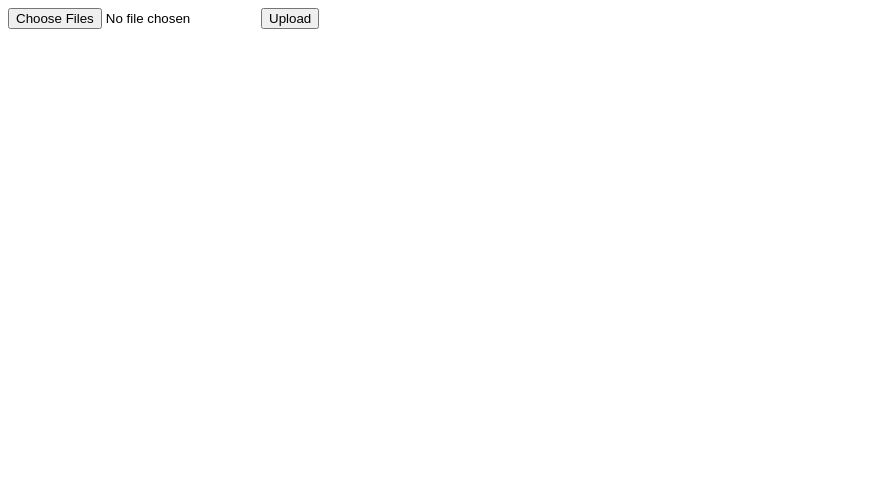
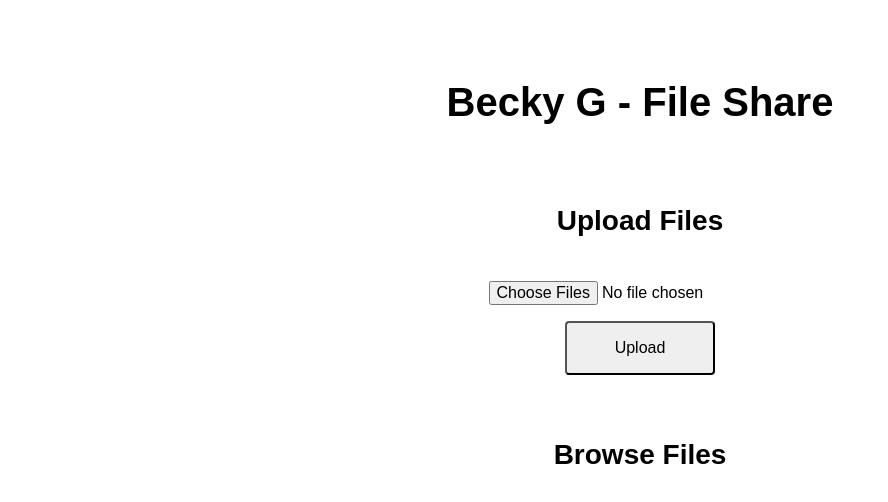
Before and after one commit to DanielPitfield/Becky-G-File-Share, a React (Vite) app in the folder client/: page / in a window 1280 px wide. Shown: the top 502 px of the page, without its empty margins (0-888 px from the left). Built offline with nearby package versions, Linux system fonts and the light colour scheme.

Commit message:
styling (initial)

```diff
--- a/client/src/App.jsx
+++ b/client/src/App.jsx
@@ -4,7 +4,16 @@
 const App = () => {
   return (
     <div>
-      <UploadForm />
+      <h1 className="title">Becky G - File Share</h1>
+
+      <section>
+        <h3 className="subtitle">Upload Files</h3>
+        <UploadForm />
+      </section>
+
+      <section>
+        <h3 className="subtitle">Browse Files</h3>
+      </section>
     </div>
   );
 };
--- a/client/src/components/UploadForm.jsx
+++ b/client/src/components/UploadForm.jsx
@@ -1,8 +1,8 @@
 const UploadForm = () => {
   return (
-    <form action="/upload" method="POST" encType="multipart/form-data">
-      <input type="file" name="fileInput" multiple />
-      <input type="submit" value="Upload" />
+    <form className="file-upload-form" action="/upload" method="POST" encType="multipart/form-data">
+      <input className="file-input" type="file" name="fileInput" multiple />
+      <input className="submit-button" type="submit" value="Upload" />
     </form>
   );
 };
--- a/client/src/main.jsx
+++ b/client/src/main.jsx
@@ -1,7 +1,7 @@
 import React from "react";
 import ReactDOM from "react-dom/client";
 import App from "./App";
-import "./styles/index.css";
+import "./styles/globals.css";
 
 ReactDOM.createRoot(document.getElementById("root")).render(
   <React.StrictMode>
--- a/client/src/styles/App.css
+++ b/client/src/styles/App.css
@@ -0,0 +1,32 @@
+.title {
+  display: flex;
+  font-size: 2.5em;
+  justify-content: center;
+  margin: 2em;
+}
+
+.subtitle {
+  display: flex;
+  font-size: 1.75em;
+  justify-content: center;
+  margin: 1em;
+}
+
+.file-upload-form {
+  display: flex;
+  flex-direction: column;
+  align-items: center;
+}
+
+.file-input {
+  display: flex;
+  padding: 1em;
+  font-size: inherit;
+}
+
+.submit-button {
+  display: flex;
+  padding: 1em 3em;
+  border-radius: 4px;
+  font-size: inherit;
+}
--- /dev/null
+++ b/client/src/styles/globals.css
@@ -0,0 +1,9 @@
+body,
+html {
+  font-family: Arial, Helvetica, sans-serif;
+  font-size: 16px;
+}
+
+section {
+  margin-bottom: 4em;
+}
```
Also changed, not shown: client/src/styles/index.css (deleted).
